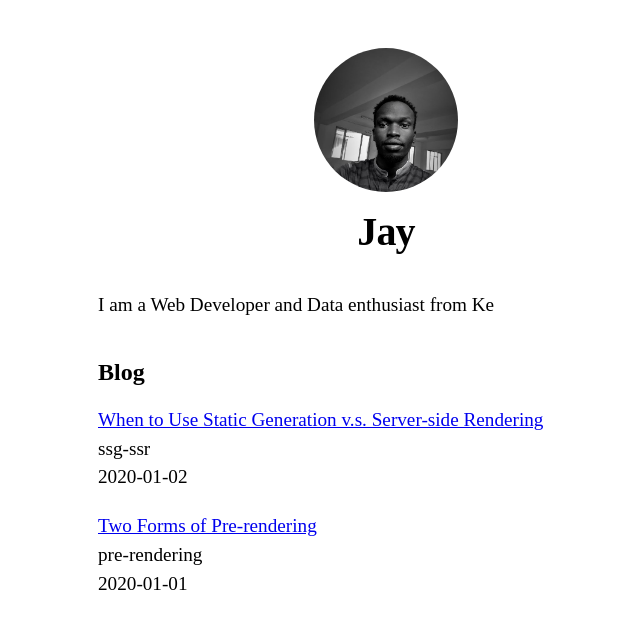
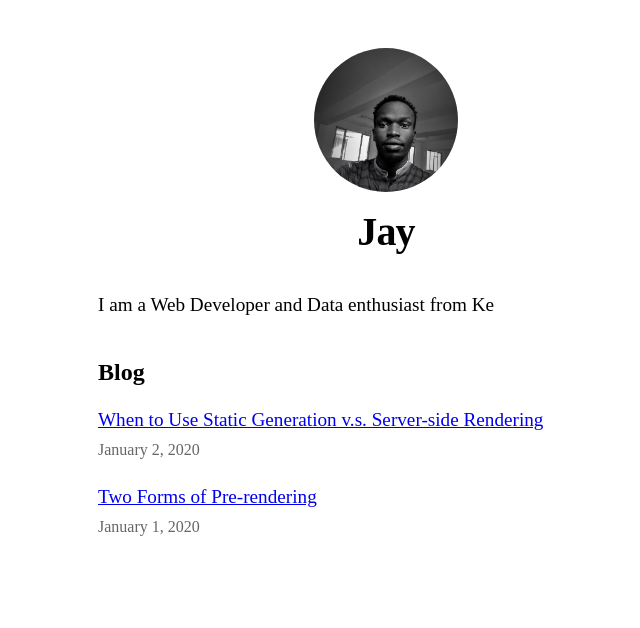
Before and after one commit to yelosolutions/nextjs, a Next.js app in the folder nextjs-blog/: page / in a window 1280 px wide. Shown: the top 628 px of the page, without its empty margins (254-894 px from the left). Built offline with nearby package versions, Linux system fonts and the light colour scheme.

Commit message:
Formating date - use date-fns library in Date component

```diff
--- /dev/null
+++ b/nextjs-blog/components/date.js
@@ -0,0 +1,6 @@
+import {parseISO, format} from 'date-fns'
+
+export default function Date({dateString}) {
+    const date = parseISO(dateString);
+    return <time dateTime={dateString}>{format(date, 'LLLL d, yyyy')}</time>
+}
--- a/nextjs-blog/package.json
+++ b/nextjs-blog/package.json
@@ -6,6 +6,7 @@
     "start": "next start"
   },
   "dependencies": {
+    "date-fns": "^2.30.0",
     "gray-matter": "^4.0.3",
     "next": "latest",
     "react": "18.2.0",
--- a/nextjs-blog/pages/index.js
+++ b/nextjs-blog/pages/index.js
@@ -4,6 +4,7 @@
 import utilStyles from '../styles/utils.module.css';
 import Link from 'next/link';
 import { getSortedPosts } from '../lib/posts';
+import Date from '../components/date';
 
 
 
@@ -33,11 +34,10 @@
               >
                 {title}
               </Link>
-
               <br />
-              {id}
-              <br />
-              {date}
+              <small className={utilStyles.lightText}>
+                <Date dateString={date}/>
+              </small>
             </li>
           ))}
         </ul>
```
Also changed, not shown: nextjs-blog/pages/posts/[id].js (+17 -13 lines), nextjs-blog/components/time.js (deleted), 1 other file (tests, documents, lock files or other folders).
